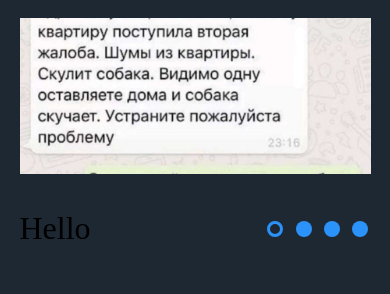
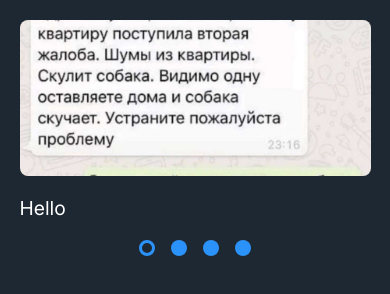
Before and after one commit to nastya-maks/cssMemeSlider, a plain HTML site: page cssMemeSlider/index.html in a window 390 px wide. Drawn offline with Linux system fonts and the light colour scheme.

Commit message:
feat: add adaptive (Tue, Sep 12, 2023 10:13:35 PM)

```diff
--- a/cssMemeSlider/index.html
+++ b/cssMemeSlider/index.html
@@ -3,6 +3,9 @@
 <head>
   <meta charset="UTF-8">
   <meta name="viewport" content="width=device-width, initial-scale=1.0">
+  <link rel="preconnect" href="https://fonts.googleapis.com">
+  <link rel="preconnect" href="https://fonts.gstatic.com" crossorigin>
+  <link href="https://fonts.googleapis.com/css2?family=Inter&display=swap" rel="stylesheet">
   <link rel="stylesheet" href="style.css">
   <title>cssMemeSlider</title>
 </head>
--- a/cssMemeSlider/style.css
+++ b/cssMemeSlider/style.css
@@ -5,6 +5,8 @@
 }
 
 body {
+  font-family: 'Inter', sans-serif;
+  color: #fff;
   background-color: #1e2833;
 }
 
@@ -34,13 +36,14 @@ input[type='radio'] {
 
 .mem img {
   width: 100%;
+  border-radius: 0.5rem;
 }
 
 .control-container {
   width: 100%;
   display: flex;
   flex-direction: row;
-  margin-top: 2rem;
+  margin-top: 1rem;
 }
 
 .description-container {
@@ -55,7 +58,7 @@ input[type='radio'] {
 
 .description {
   width: 25%;
-  font-size: 2rem;
+  font-size: 1.5rem;
   transition: all 0.5s ease;
 }
 
@@ -167,3 +170,20 @@ input[type='radio'] {
 #control-4:checked ~ .control-container .description-container .description-first {
   margin-left: -75%;
 }
+
+@media (max-width: 1023px) {
+  .control-container {
+    flex-direction: column;
+    gap: 1rem;
+  }
+  .controls {
+    width: 100%;
+    justify-content: center;
+  }
+  .description-container {
+    width: 100%;
+  }
+  .description {
+    font-size: 1.2rem;
+  }
+}
```
Lines whose indentation alone changed are shown as unchanged.
